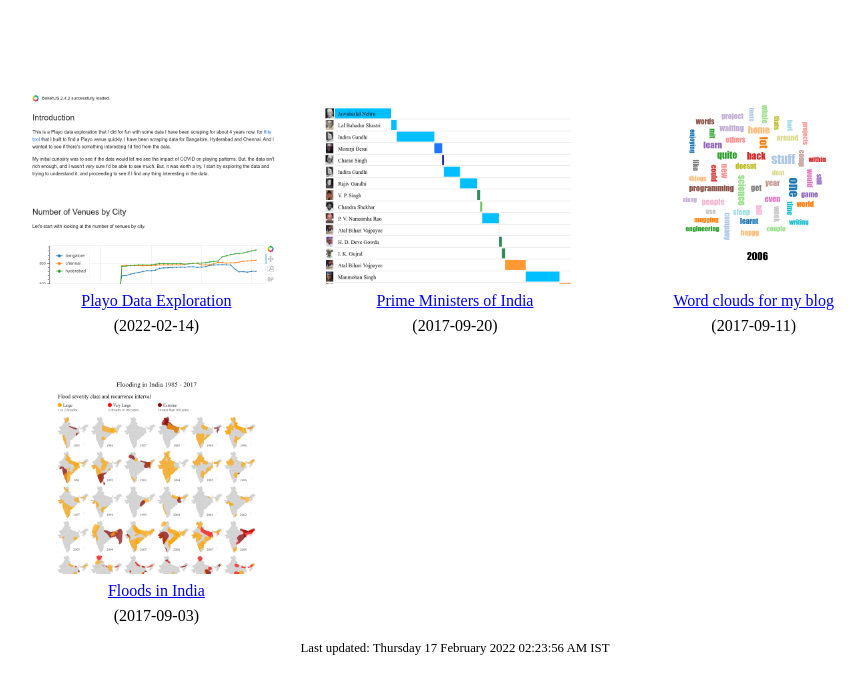
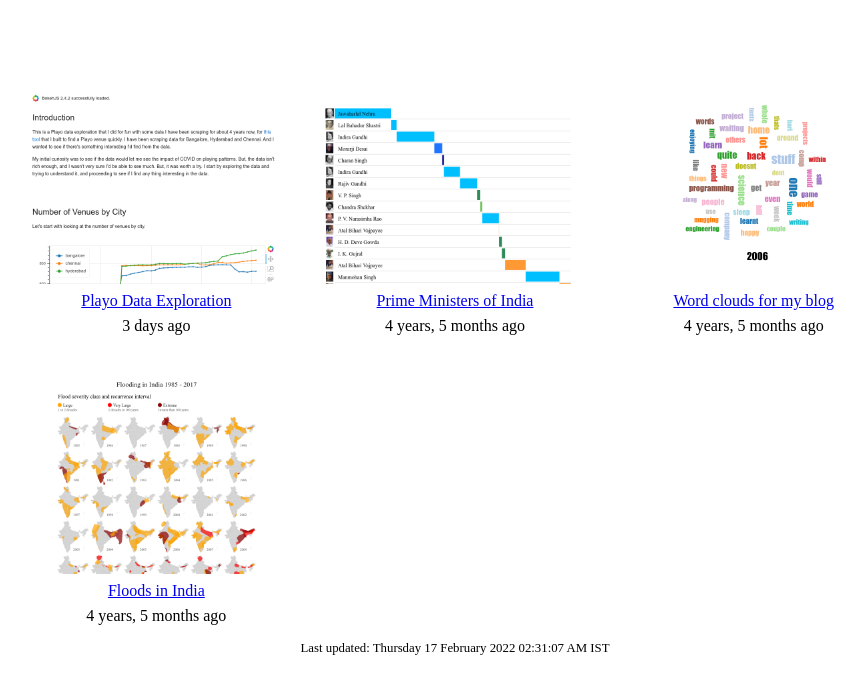
Before and after one commit to punchagan/data-projects, a website: page index.html in a window 1280 px wide. Shown: the part 104-798 px from the top of the page, without its empty margins (185-1050 px from the left). Drawn offline with Linux system fonts and the light colour scheme.

Commit message:
index: Display relative dates instead of absolute dates

```diff
--- a/index.html
+++ b/index.html
@@ -54,12 +54,12 @@ footer {
       <div class="content">
         <h1 class="header">Data Visualization Projects</h1>
         <div class="projects">
-          <span><a href='playo/index.html'><img src='playo/screenshot.png' />Playo Data Exploration</a> (2022-02-14)</span>
-<span><a href='india-pm/index.html'><img src='india-pm/screenshot.png' />Prime Ministers of India</a> (2017-09-20)</span>
-<span><a href='blog/index.html'><img src='blog/screenshot.png' />Word clouds for my blog</a> (2017-09-11)</span>
-<span><a href='30-years-floods/index.html'><img src='30-years-floods/screenshot.png' />Floods in India</a> (2017-09-03)</span>
+          <span><a href='playo/index.html'><img src='playo/screenshot.png' />Playo Data Exploration</a> 3 days ago</span>
+<span><a href='india-pm/index.html'><img src='india-pm/screenshot.png' />Prime Ministers of India</a> 4 years, 5 months ago</span>
+<span><a href='blog/index.html'><img src='blog/screenshot.png' />Word clouds for my blog</a> 4 years, 5 months ago</span>
+<span><a href='30-years-floods/index.html'><img src='30-years-floods/screenshot.png' />Floods in India</a> 4 years, 5 months ago</span>
         </div>
-        <footer>Last updated: Thursday 17 February 2022 02:23:56 AM IST</footer>
+        <footer>Last updated: Thursday 17 February 2022 02:31:07 AM IST</footer>
       </div>
     </body>
 </html>
```
Also changed, not shown: 1 other file.
